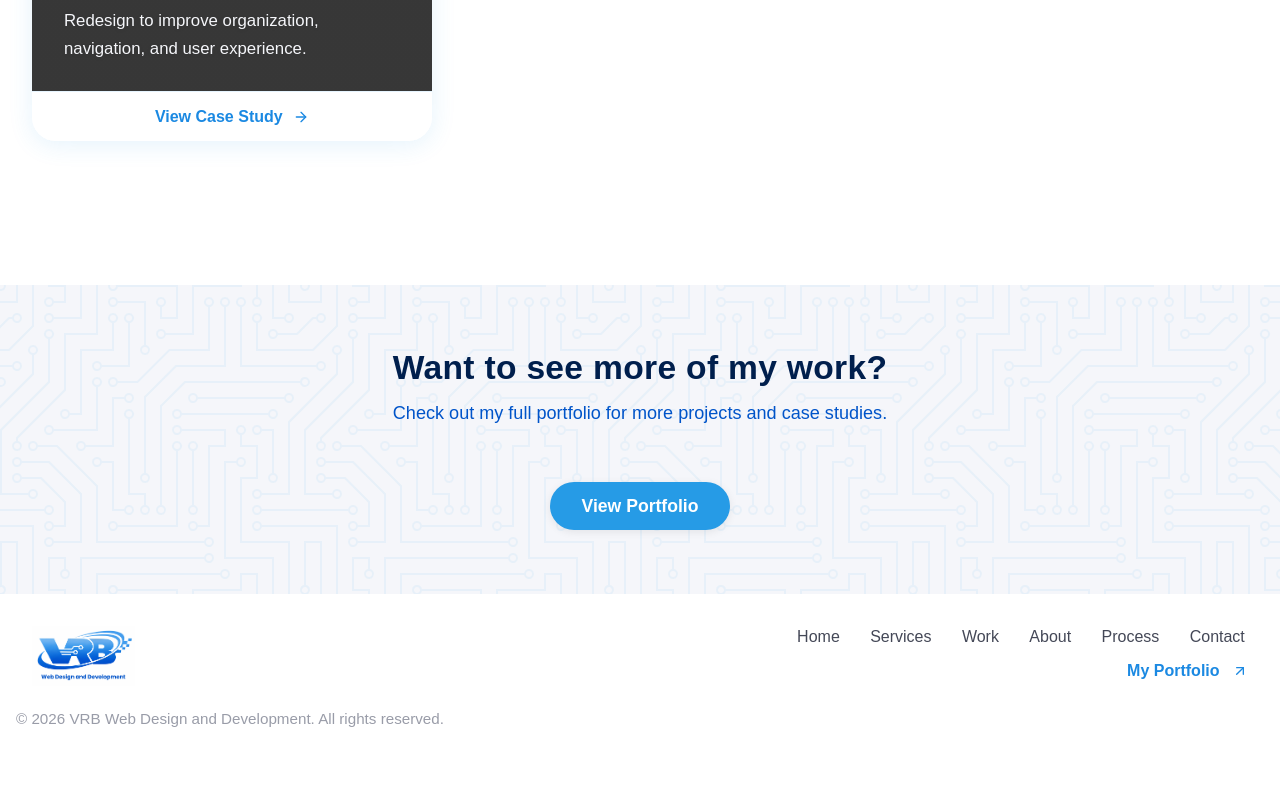
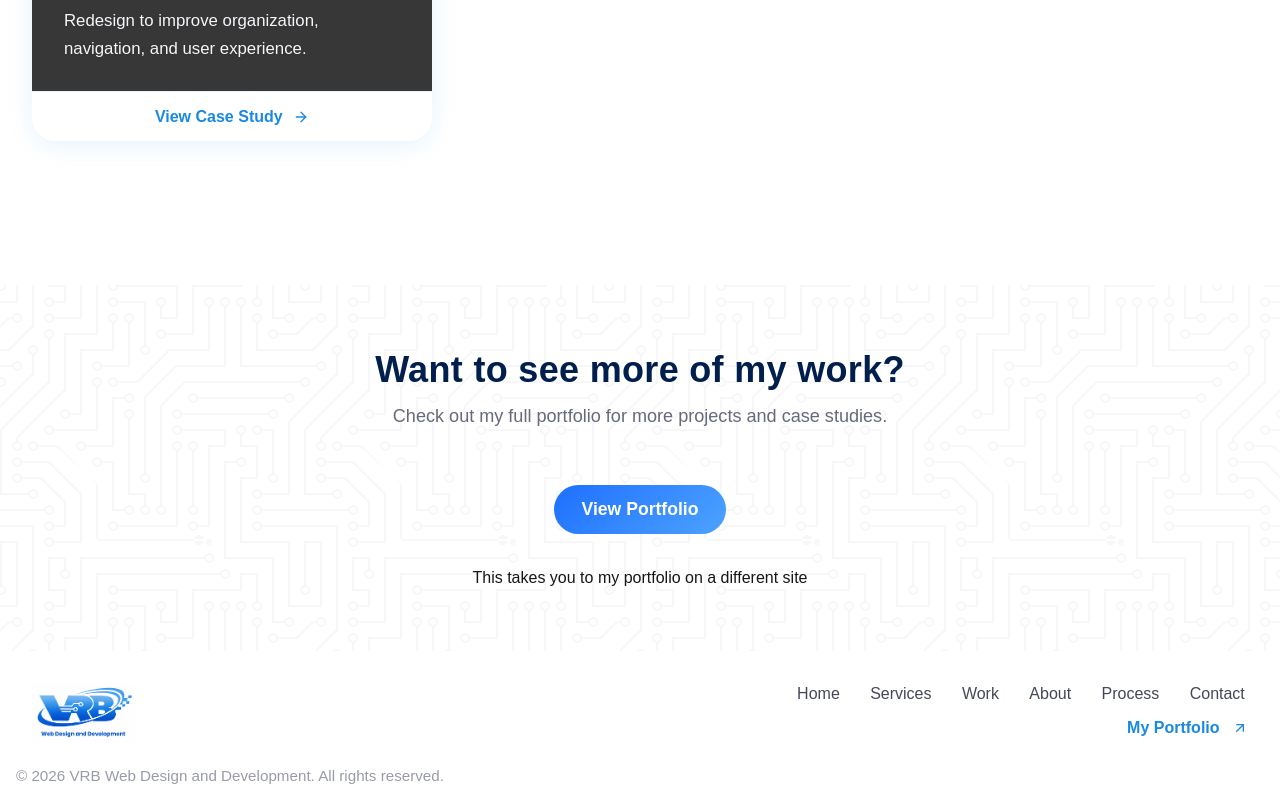
Before and after one commit to roseandlily33/vrb, a Next.js app in the folder client/: page /work in a window 1280 px wide. Shown: the part 1524-2324 px from the top of the page. Before the commit the page ends 2267 px from the top, so only its background shows below. Built offline with nearby package versions, Linux system fonts and the light colour scheme; grey boxes are pictures that could not be loaded.

Commit message:
Starting on tuning up the styles of the project

```diff
--- a/client/src/app/case-study/[project]/YodaSafetyServices/Yoda.component.jsx
+++ b/client/src/app/case-study/[project]/YodaSafetyServices/Yoda.component.jsx
@@ -1,3 +1,4 @@
+"use client";
 import styles from "../page.module.css";
 import CSHero from "../Components/CSHero.component";
 import CTA2 from "@/app/Components/CTA/CTA2/CTA2.component";
--- a/client/src/app/case-study/[project]/page.module.css
+++ b/client/src/app/case-study/[project]/page.module.css
@@ -9,9 +9,6 @@
 }
 
 .phasesHeading {
-  font-size: 2rem;
-  font-weight: 800;
-  color: var(--blue-900);
   margin-bottom: 2.5rem;
   text-align: center;
 }
@@ -34,7 +31,6 @@
   gap: 1.2rem;
   min-width: 0;
   position: relative;
-  border-left: 6px solid var(--blue-400, #4299e1);
   transition:
     box-shadow 0.18s,
     transform 0.18s;
--- a/client/src/app/work/PortfolioLink/PortfolioLink.component.jsx
+++ b/client/src/app/work/PortfolioLink/PortfolioLink.component.jsx
@@ -1,5 +1,6 @@
 "use client";
 import styles from "./PortfolioLink.module.css";
+import CTAButton from "@/app/Components/CTAButton/CTAButton.component";
 import PrimaryButton from "@/app/Components/PrimaryButton/PrimaryButton.component";
 
 const PortfolioLink = () => {
@@ -16,9 +17,11 @@ const PortfolioLink = () => {
           rel="noopener noreferrer"
           style={{ textDecoration: "none" }}
         >
-          <PrimaryButton>View Portfolio</PrimaryButton>
+          <CTAButton>View Portfolio</CTAButton>
         </a>
       </div>
+        <span>This takes you to my portfolio on a different site</span>
+
     </section>
   );
 };
--- a/client/src/app/work/PortfolioLink/PortfolioLink.module.css
+++ b/client/src/app/work/PortfolioLink/PortfolioLink.module.css
@@ -1,5 +1,5 @@
 .linkContainer {
-  background: var(--grey-100);
+  background: #fff;
   padding: 4rem 2rem;
   display: flex;
   flex-direction: column;
@@ -20,21 +20,16 @@
 }
 
 .h2 {
-  font-weight: 800;
-  font-size: 2.1rem;
   color: var(--blue-900);
   margin: 0;
 }
 
 .subtitle {
-  color: var(--blue-700);
-  font-size: 1.08rem;
+  color: var(--blue-800);
   margin: 0 0 0.5rem 0;
-  font-weight: 600;
-  letter-spacing: 0.01em;
 }
 .words p {
-  color: var(--blue-800);
+  color: var(--grey-500);
   font-size: 1.13rem;
   margin: 0;
   font-weight: 500;
```
Also changed, not shown: client/src/app/case-study/[project]/ArielPerformanceHorses/Ariel.component.jsx (+11 -2 lines), client/src/app/case-study/[project]/ArielPerformanceHorses/pages.jsx (+1 -6 lines), client/src/app/case-study/[project]/Components/CSPhases.component.jsx (+8 -1 lines).
